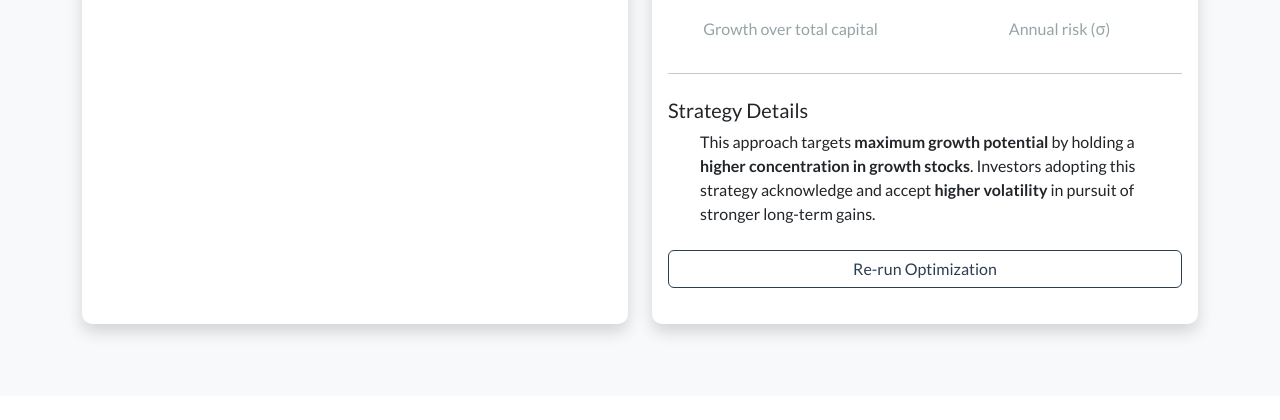
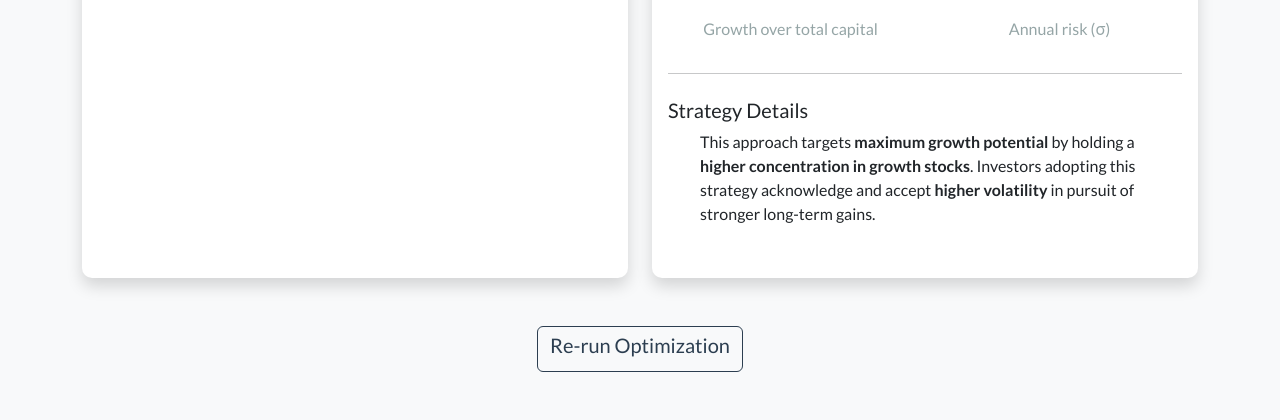
Before and after one commit to oscarseah/portfolioApp, a Flask app: template app/templates/optimize_result.html in a window 1280 px wide. Shown: the part 503-923 px from the top of the page. Before the commit the page ends 843 px from the top, so only its background shows below. Run offline with Flask 3, Linux system fonts and the light colour scheme; the template is opened without the code that fills it, so the values that code supplies are empty; some libraries are stand-ins or nearby versions.

Commit message:
update button location

```diff
--- a/app/templates/optimize_result.html
+++ b/app/templates/optimize_result.html
@@ -119,15 +119,14 @@
                         </p>
                         {% endif %}
                     </ul>
-
-                    <div class="mt-4 d-grid">
-                        <a href="{{ url_for('portfolio_bp.show_optimization_form') }}" class="btn btn-outline-primary">
-                            Re-run Optimization
-                        </a>
-                    </div>
                 </div>
             </div>
         </div>
     </div>
+    <div class="text-center mt-4">
+        <a href="{{ url_for('portfolio_bp.show_optimization_form') }}" class="btn btn-outline-primary">
+            <h5>Re-run Optimization</h5>
+        </a>
+    </div>
 </div>
 {% endblock %}
--- a/data/processed/portfolio_snapshot.json
+++ b/data/processed/portfolio_snapshot.json
@@ -1 +1 @@
-{"invested_capital": 97612.19, "holdings": [{"stock": "Gamuda Bhd", "units": 200}, {"stock": "Tanco Holdings Bhd", "units": 107100}, {"stock": "ITMAX System Bhd", "units": 200}, {"stock": "OSK Holdings Bhd", "units": 800}, {"stock": "NationGate Holdings Bhd", "units": 300}, {"stock": "CIMB Group Holdings Bhd", "units": 100}, {"stock": "AMMB Holdings Bhd", "units": 100}, {"stock": "KPJ Healthcare Bhd", "units": 400}, {"stock": "Sunway Bhd", "units": 200}, {"stock": "IGB Real Estate Investment Trust", "units": 1200}]}
+{"invested_capital": 18128.17, "holdings": [{"stock": "Tanco Holdings Bhd", "units": 300}, {"stock": "OSK Holdings Bhd", "units": 100}, {"stock": "IGB Real Estate Investment Trust", "units": 8300}]}
```
